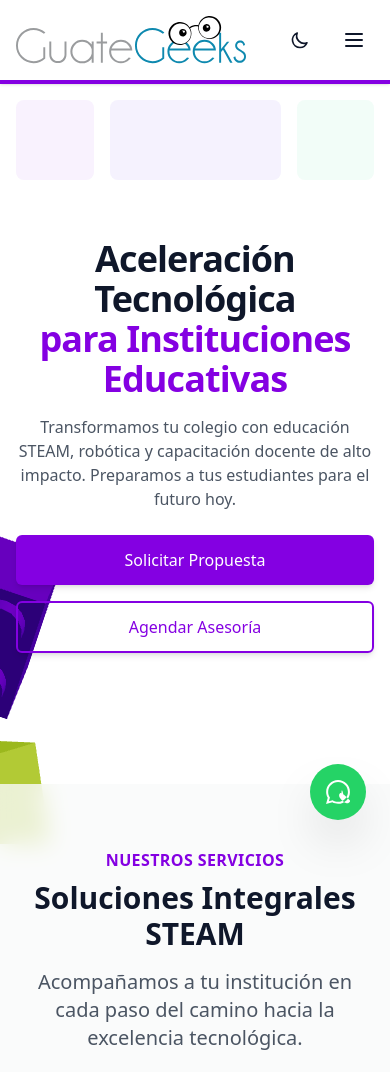
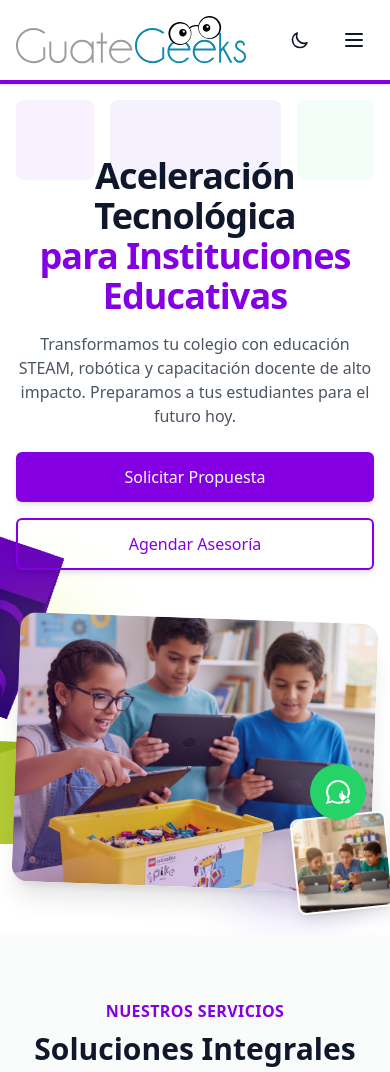
Before and after one commit to GuateGeeks/guategeeks.github.io, a React (Vite) app: page / in a window 390 px wide. Shown: the top 1072 px of the page. Built offline with nearby package versions, Linux system fonts and the light colour scheme.

Commit message:
Improve hero mobile view

```diff
--- a/src/components/Hero.jsx
+++ b/src/components/Hero.jsx
@@ -25,6 +25,23 @@ function Hero() {
                    Agendar Asesoría
                 </a>
               </div>
+
+              {/* Mobile Image View (Visible only on < lg screens) */}
+              <div className="mt-12 relative max-w-sm mx-auto w-full lg:hidden">
+                <div className="relative rounded-2xl overflow-hidden shadow-xl aspect-[4/3] rotate-2 hover:rotate-0 transition-transform duration-500">
+                    <img src={heroImg1} alt="Estudiantes STEAM" className="object-cover w-full h-full" />
+                    {/* Overlay gradient */}
+                    <div className="absolute inset-0 bg-gradient-to-tr from-royal-violet/20 to-transparent pointer-events-none"></div>
+                </div>
+                {/* Floating decorative mini-images */}
+                <div className="absolute -bottom-6 -right-4 w-24 h-24 rounded-lg overflow-hidden shadow-lg border-2 border-white dark:border-strong-gray-800 rotate-[-6deg] animate-float" style={{ animationDelay: '1s' }}>
+                    <img src={heroImg2} alt="Detalle clase" className="object-cover w-full h-full" />
+                </div>
+                {/* Decorative glows */}
+                <div className="absolute -top-4 -left-4 w-20 h-20 bg-chartreuse/30 rounded-full blur-2xl -z-10"></div>
+                <div className="absolute -bottom-4 right-10 w-20 h-20 bg-blue/30 rounded-full blur-2xl -z-10"></div>
+              </div>
+
             </div>
           </main>
         </div>
```
